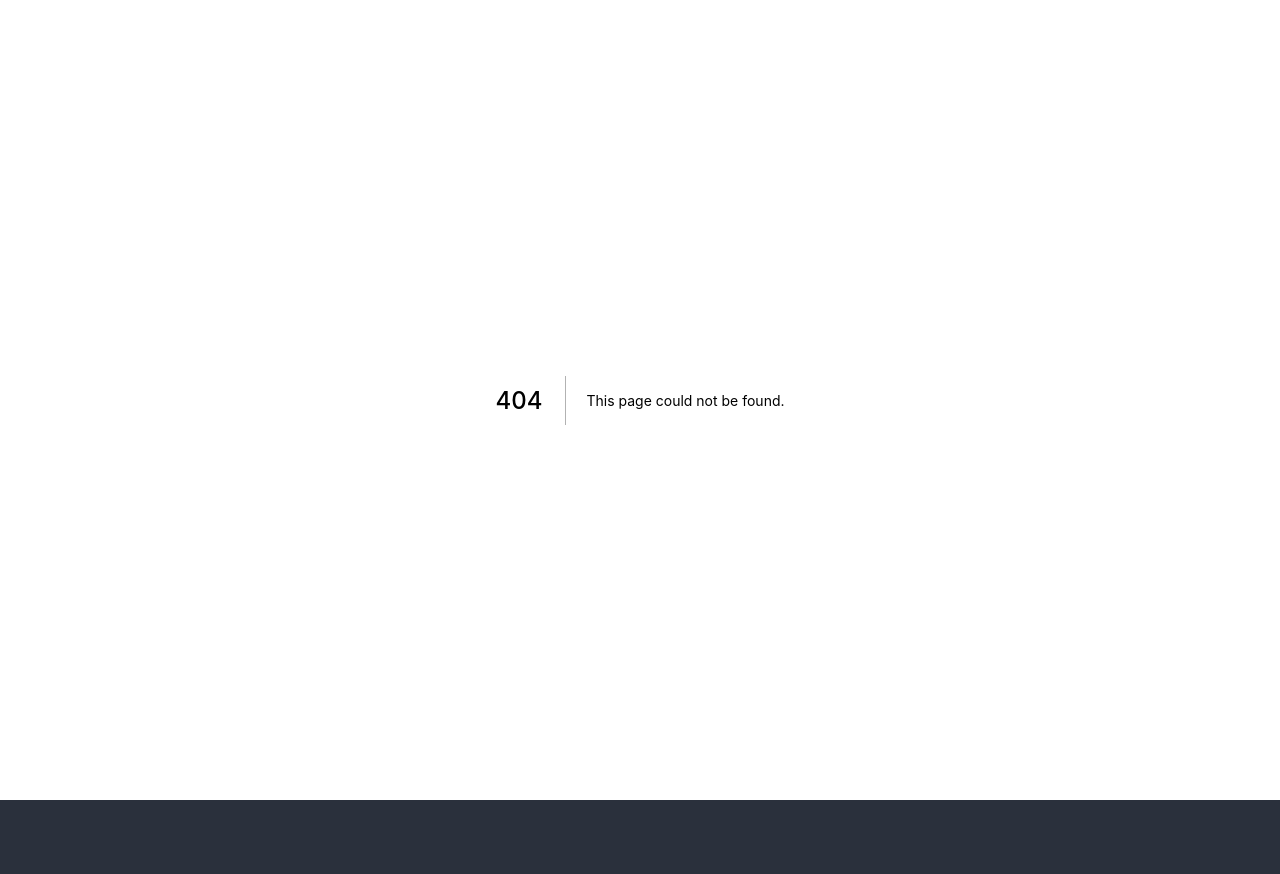
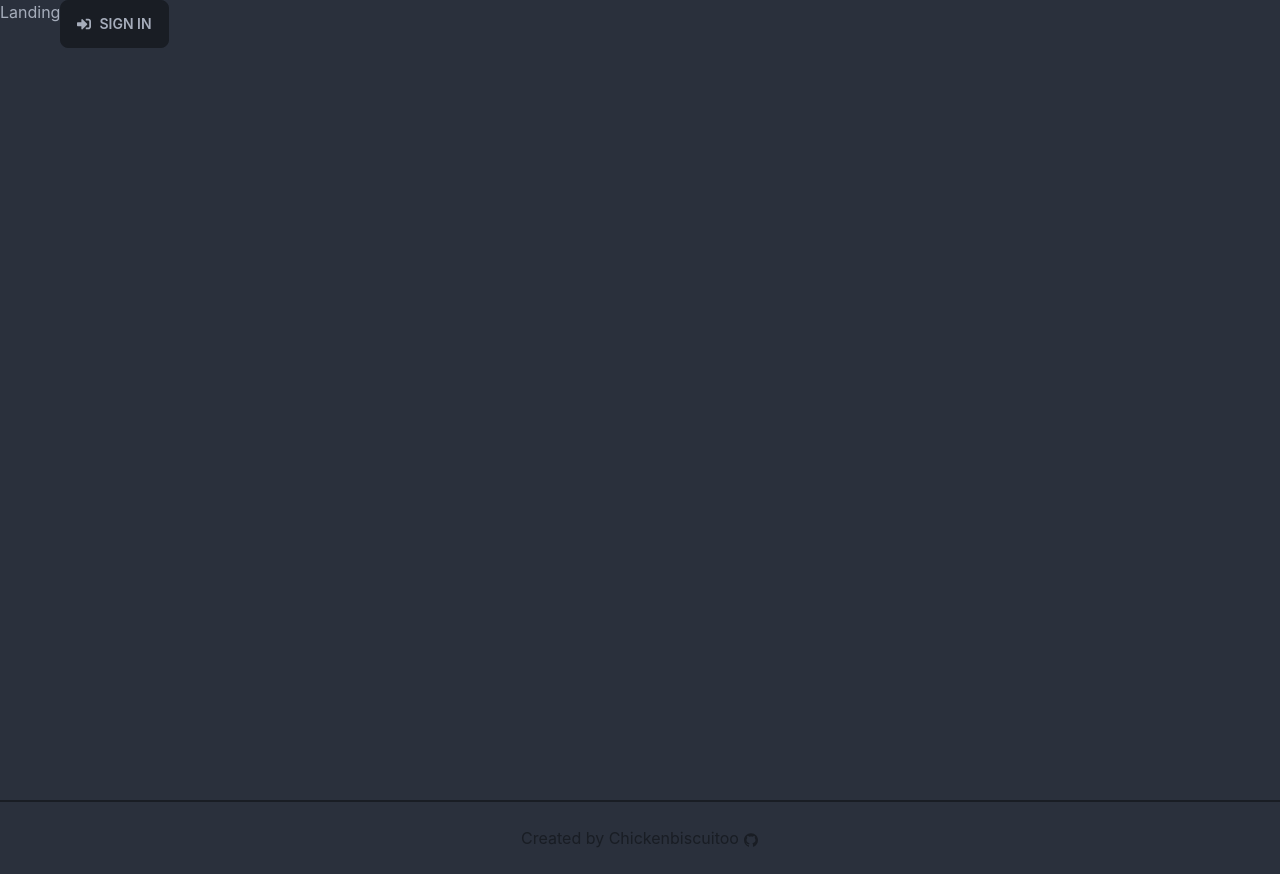
Before and after one commit to Chickenbiscuitoo/timetable-manager, a Next.js app: page /landing in a window 1280 px wide. Before the commit this address had no page. Before the commit the page ends 800 px from the top, so only its background shows below. Built offline with nearby package versions, Linux system fonts and the light colour scheme; no server answers.

Commit message:
added landing page

```diff
--- /dev/null
+++ b/pages/landing.tsx
@@ -0,0 +1,47 @@
+import type { NextPage } from 'next'
+import Head from 'next/head'
+
+import { useSession } from 'next-auth/react'
+import { useRouter } from 'next/router'
+
+import LoginButton from '../components/LoginButton'
+
+import { AiFillGithub } from 'react-icons/ai'
+
+const Landing: NextPage = () => {
+	const router = useRouter()
+	const { data: session, status } = useSession()
+
+	if (session && status === 'authenticated') {
+		router.push('/')
+	}
+
+	return (
+		<div>
+			<Head>
+				<title>Timetable Manager</title>
+				<link rel="icon" href="/favicon.ico" />
+			</Head>
+			<main className="min-h-screen flex flex-row">
+				Landing
+				<LoginButton />
+			</main>
+
+			<footer className="flex place-content-center border-t-2 border-neutral pt-6 pb-6">
+				<a
+					href="https://github.com/Chickenbiscuitoo"
+					target="_blank"
+					rel="noopener noreferrer"
+					className="text-neutral"
+				>
+					Created by Chickenbiscuitoo
+					<span className="ml-1 inline">
+						<AiFillGithub className="inline h-full" />
+					</span>
+				</a>
+			</footer>
+		</div>
+	)
+}
+
+export default Landing
```
